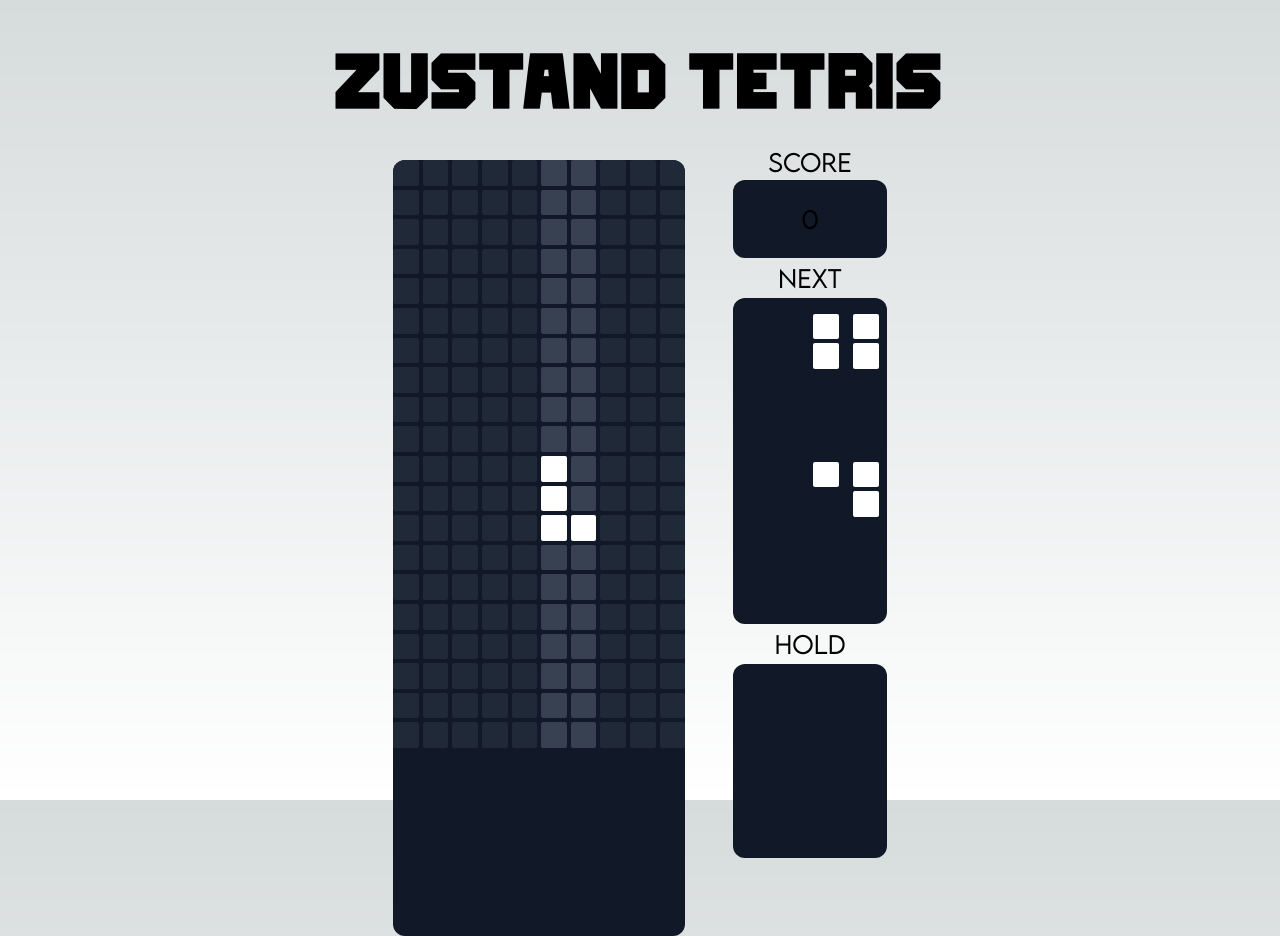
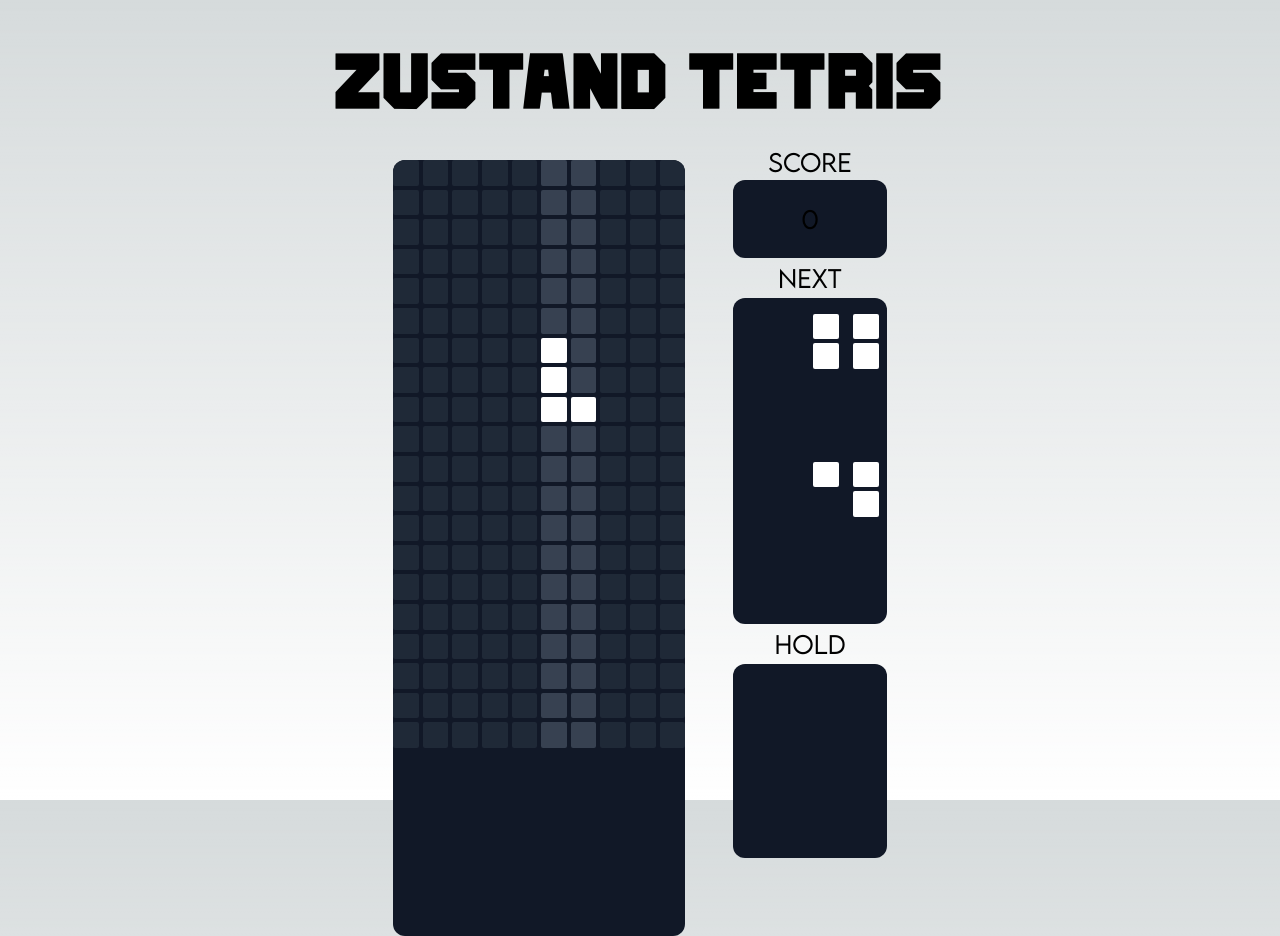
Before and after one commit to sjhong98/state-test, a Next.js app: page /zustand-tetris in a window 1280 px wide. Built offline with nearby package versions, Linux system fonts and the light colour scheme.

Commit message:
feat: 바로 내려오기 구현

```diff
--- a/src/pages/zustand-tetris/blockMove.tsx
+++ b/src/pages/zustand-tetris/blockMove.tsx
@@ -1,6 +1,6 @@
 import { Dispatch, SetStateAction, useEffect, useState } from "react";
 import { blockType } from ".";
-import { blockChangeStore, blockStore, sortedBlockStore, isMovingStore, curBlockStore, rotateCountStore } from "./store";
+import { blockChangeStore, blockStore, sortedBlockStore, isMovingStore, curBlockStore, rotateCountStore, timeStore, prevTimeStore } from "./store";
 import { IRotate, TRotate, SRotate, ZRotate, JRotate, LRotate, ORotate } from "./blocks";
 import _ from 'lodash';
 import styled from "styled-components";
@@ -24,6 +24,9 @@ export function BlockMove(props: PropsType) {
     const setBlocks = blockStore((state) => state.setBlocks);
     const setBlockChange = blockChangeStore((state) => state.setBlockChange);
     const curBlock:string = curBlockStore((state) => state.curBlock);
+    const time:number = timeStore((state) => state.time);
+    const setTime = timeStore((state) => state.setTime);
+    const setPrevTime = prevTimeStore((state) => state.setPrevTime);
 
     const hold = props.hold;
     const setHold = props.setHold;
@@ -62,6 +65,12 @@ export function BlockMove(props: PropsType) {
             case 'Enter' :
                 if(!props.gameOver)
                     setHold(prev=>!prev);
+                break;
+            case 'Alt' :
+                setPrevTime(time);
+                clearTimeout(intervalId);
+                setTime(10);
+                break;
             default :
                 break;
         }
@@ -76,7 +85,7 @@ export function BlockMove(props: PropsType) {
             if(blocks.length !== 0) {
                 intervalId = setTimeout(() => {
                     blockDown();
-                }, 500)
+                }, time)
             }
             // setInterval이 중첩되어 동작하지 않도록 하기 위해서는 clearInterval 사용
             // useEffect가 실행될 때마다 새로운 setInterval이 생성됨
@@ -100,6 +109,7 @@ export function BlockMove(props: PropsType) {
     const blockDown = () => {
         // 얕은 복사가 문제였음. spread 사용해도 얕은 복사되어 같은 주소 참조함.
             let temp = _.cloneDeep(blocks);
+            let prevTime = time;
             if(sortedBlock[0]+10<200 && !temp[sortedBlock[0]+10].active) {
                 temp[sortedBlock[0]].active = false;
                 temp[sortedBlock[0]+10].active = true;
@@ -122,7 +132,7 @@ export function BlockMove(props: PropsType) {
                             }
                         } else {setBlockChange(true);}
                     } else {setBlockChange(true);}
-                } else {setBlockChange(true);}     // 여기서 탈출하는 애들이 문제. 한번 변한 temp가 반영이 되어버림
+                } else {setBlockChange(true);}
             } else {setBlockChange(true);}
     }
 
--- a/src/pages/zustand-tetris/board.tsx
+++ b/src/pages/zustand-tetris/board.tsx
@@ -4,7 +4,7 @@ import { Dispatch, SetStateAction, useEffect, useState } from "react";
 import { HoldType, blockType } from ".";
 import { IBlock, ZBlock, SBlock, JBlock, LBlock, OBlock, TBlock } from "./blocks";
 import React from 'react';
-import { blockChangeStore, blockStore, curBlockStore, isMovingStore, nextBlocksStore, rotateCountStore, sortedBlockStore } from "./store";
+import { blockChangeStore, blockStore, curBlockStore, isMovingStore, nextBlocksStore, prevTimeStore, rotateCountStore, sortedBlockStore, timeStore } from "./store";
 import { BlockMove } from "./blockMove";
 import _ from 'lodash';
 import styled from "styled-components";
@@ -35,6 +35,9 @@ export default function Board(props: PropsType) {
     const setCurBlock = curBlockStore((state) => state.setCurBlock);
     const curBlock:string = curBlockStore((state) => state.curBlock);
     const setRotateCount = rotateCountStore((state) => state.setRotateCount);
+    const time:number = timeStore((state) => state.time);
+    const setTime = timeStore((state) => state.setTime);
+    const prevTime = prevTimeStore((state) => state.prevTime);
 
     const blockStyle = "bg-gray-800 rounded-sm center w-[2vw] h-[2vw]";
     const blockFilledStyle = "bg-white rounded-sm center w-[2vw] h-[2vw]";
@@ -75,6 +78,7 @@ export default function Board(props: PropsType) {
     useEffect(() => {
         let temp = _.cloneDeep(blocks);
         let lines = 0;
+        let tempPrevTime = prevTime;
 
         // 채워진 row 제거
         if(blocks.length !== 0) {
@@ -194,6 +198,7 @@ export default function Board(props: PropsType) {
                 setBlocks(temp);
                 setBlockChange(false);
                 setRotateCount(0);
+                setTime(prevTime);
                 if(shift !== 1)
                     setMaxHold(false);
             }
--- a/src/pages/zustand-tetris/store.tsx
+++ b/src/pages/zustand-tetris/store.tsx
@@ -36,6 +36,16 @@ interface NextBlocksType {
     setNextBlock: (payload:Array<number[]>) => void;
 }
 
+interface TimeType {
+    time: number;
+    setTime: (payload:number) => void;
+}
+
+interface PrevTimeType {
+    prevTime: number;
+    setPrevTime: (payload:number) => void;
+}
+
 export const sortedBlockStore = create<SortedBlockStoreType>((set) => ({
     sortedBlock: [],
     setSortedBlock: (payload:number[]) => set((state) => ({sortedBlock: payload}))
@@ -72,3 +82,13 @@ export const nextBlocksStore = create<NextBlocksType>((set) => ({
     nextBlock: [],
     setNextBlock: (payload:Array<number[]>) => set({nextBlock: payload})
 }))
+
+export const timeStore = create<TimeType>((set) => ({
+    time: 800,
+    setTime: (payload:number) => set({time: payload})
+}))
+
+export const prevTimeStore = create<PrevTimeType>((set) => ({
+    prevTime: 800,
+    setPrevTime: (payload:number) => set({prevTime: payload})
+}))
```
